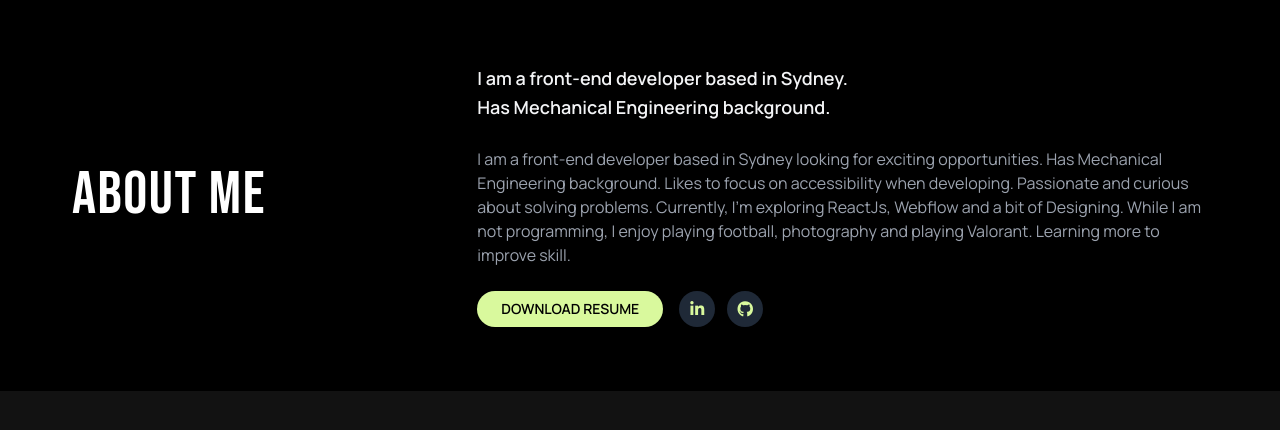
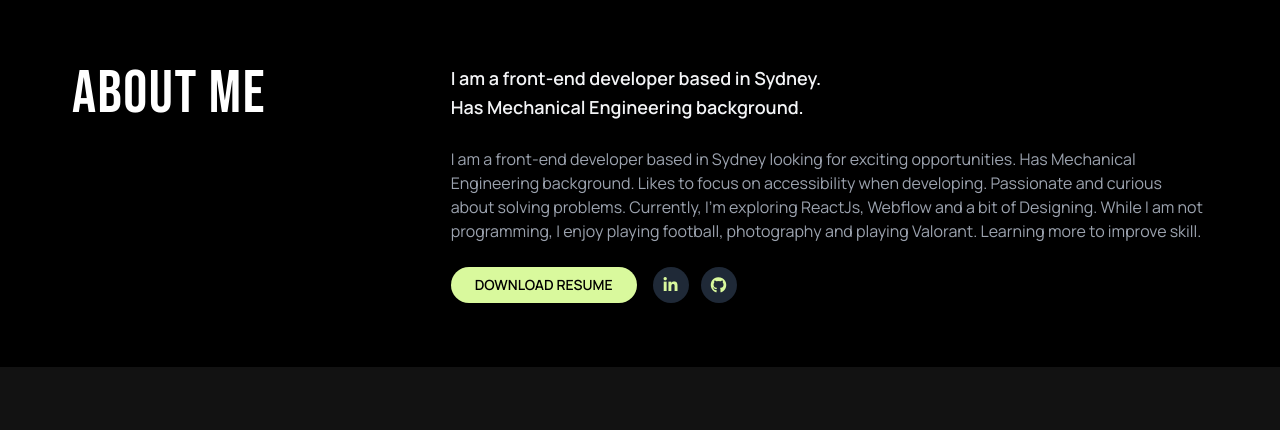
Before and after one commit to Tarunpanduri/Portfolio, an Angular app: page / in a window 1280 px wide. Shown: the top 430 px of the page. Built offline with nearby package versions, Linux system fonts and the light colour scheme.

Commit message:
Initial commit

```diff
--- a/src/app/components/v2about/v2about.component.html
+++ b/src/app/components/v2about/v2about.component.html
@@ -1,5 +1,5 @@
-<section class="bg-black text-white py-16 px-6 md:px-[4.5rem]">
-  <div class="container mx-auto flex flex-col md:flex-row items-start md:items-center gap-10">
+<section class="bg-black text-white py-16 px-6 md:px-[2.5rem] lg:px-[4.5rem]">
+  <div class="container mx-auto flex flex-col md:flex-row items-start">
 
     <!-- Left Heading -->
     <div class="md:w-1/3  md:text-left">
```
